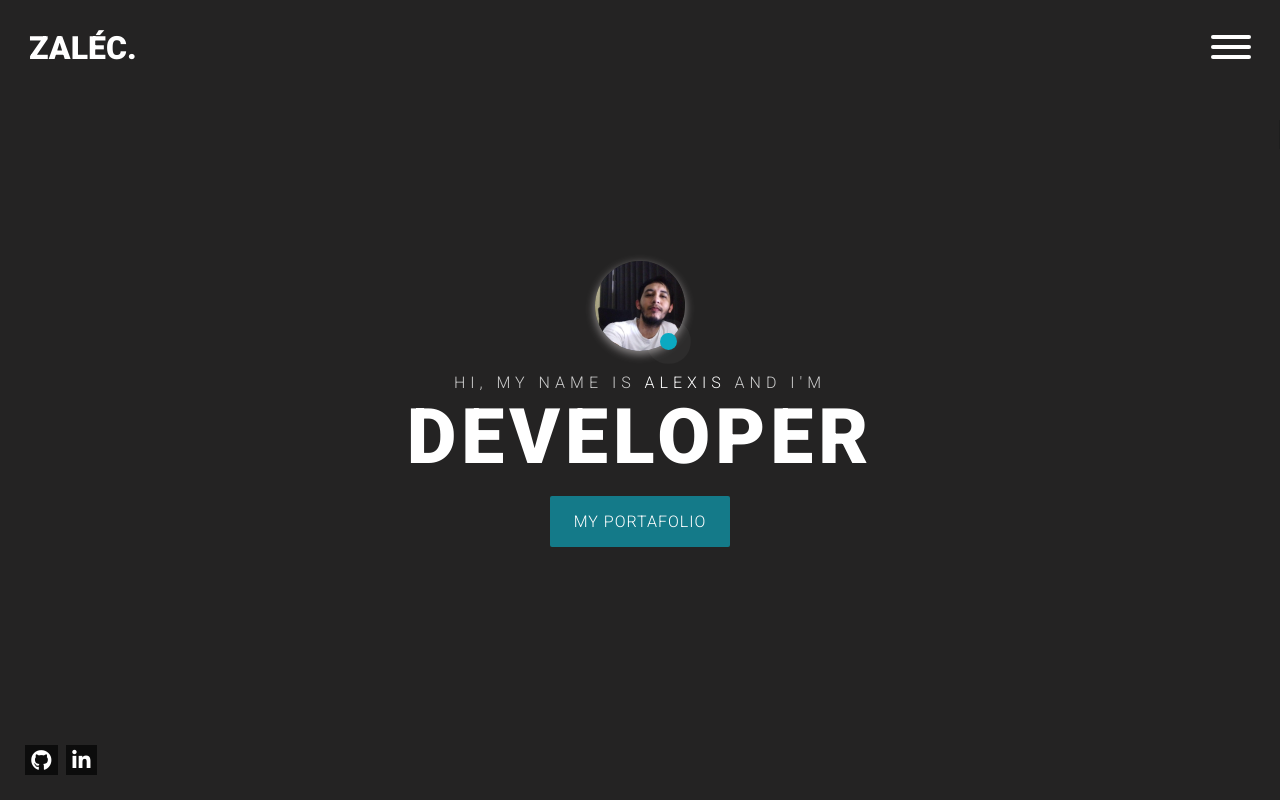
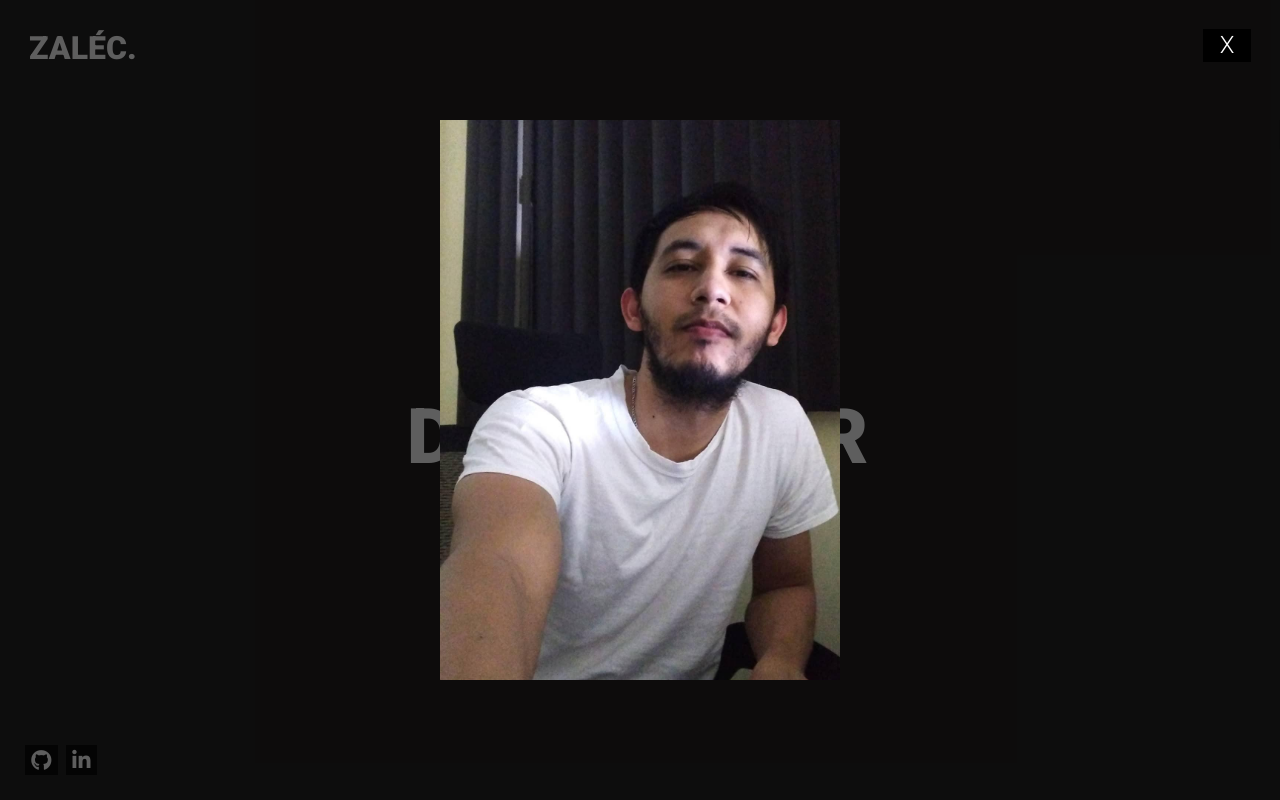
Before and after one commit to Zaleck-a/portafolio, a plain HTML site: page index.html in a window 1280 px wide. Both pictures are taken after a click on the element 640 px from the left and 306 px from the top of the page. Drawn offline with nearby package versions, Linux system fonts and the light colour scheme.

Commit message:
modal complete

```diff
--- a/css/styles.css
+++ b/css/styles.css
@@ -92,6 +92,57 @@ h3{
     }
 }
 
+/*MODAL*/
+
+.modal-contain{
+    position: absolute;
+    display: flex;
+    justify-content: center;
+    align-items: center;
+    width: 100%;
+    height: 100vh;
+    background-color: rgba(0, 0, 0, 0.63);
+    visibility: hidden;
+    opacity: 0;
+    transition: all 300ms;
+    z-index: 2;
+}
+
+.visible{
+    visibility: visible;
+    opacity: 1;
+}
+
+.modal-contain button{
+    position: absolute;
+    top: 0;
+    right: 0;
+    margin: 1.2em;
+    padding: 0.1em 0.7em;
+    font-size: 1.5em;
+    border: none;
+    color: #fff;
+    background-color: #000;
+    cursor: pointer;
+}
+
+.modal{
+    min-width: 200px;
+    width: 400px;
+    height: 70%;
+    margin: 2em;
+    background-image: url('../img/picture_portafolio.jpg');
+    background-position: center;
+    background-size: cover;
+    background-repeat: no-repeat;
+}
+
+.modal-contain button:hover{
+    background-color: rgba(11, 169, 193);
+}
+
+
+/*MENU*/
 
 #header{
     position: fixed;
@@ -100,7 +151,7 @@ h3{
     padding: 1.4em 1.4em;
     font-size: 1.3rem;
     color: var(--color-primary);
-    z-index: 2;
+    z-index: 1;
 }
 .hamburger, .hamburger--collapse{
     padding: 0 !important;
--- a/index.html
+++ b/index.html
@@ -26,6 +26,12 @@
         <div class="preloader">
         </div>
         <p id="percent"></p>
+    </div>
+
+    <div id="modal-contain" class="modal-contain">
+        <button class="close-modal">X</button>
+        <div class="modal">
+        </div>
     </div>
 
     <header id="header">
--- a/js/main.js
+++ b/js/main.js
@@ -8,11 +8,28 @@ setInterval(() => {
   if(flag < 100){
     flag++
   }
-}, 15);
+}, 17);
 
 setTimeout(()=>{
   preloaderContain.classList.add('close');
 }, 2000)
+
+
+// MODAL
+
+const profile = document.querySelector('.profile');
+const modalContain = document.querySelector('#modal-contain');
+
+profile.addEventListener('click', () =>{
+  modalContain.classList.add('visible')
+})
+
+modalContain.addEventListener('click', () =>{
+  if(modalContain.classList.contains('visible')){
+    modalContain.classList.remove('visible');
+  }
+})
+
 
 // Look for .hamburger
 const hamburger = document.querySelector(".hamburger");
```
